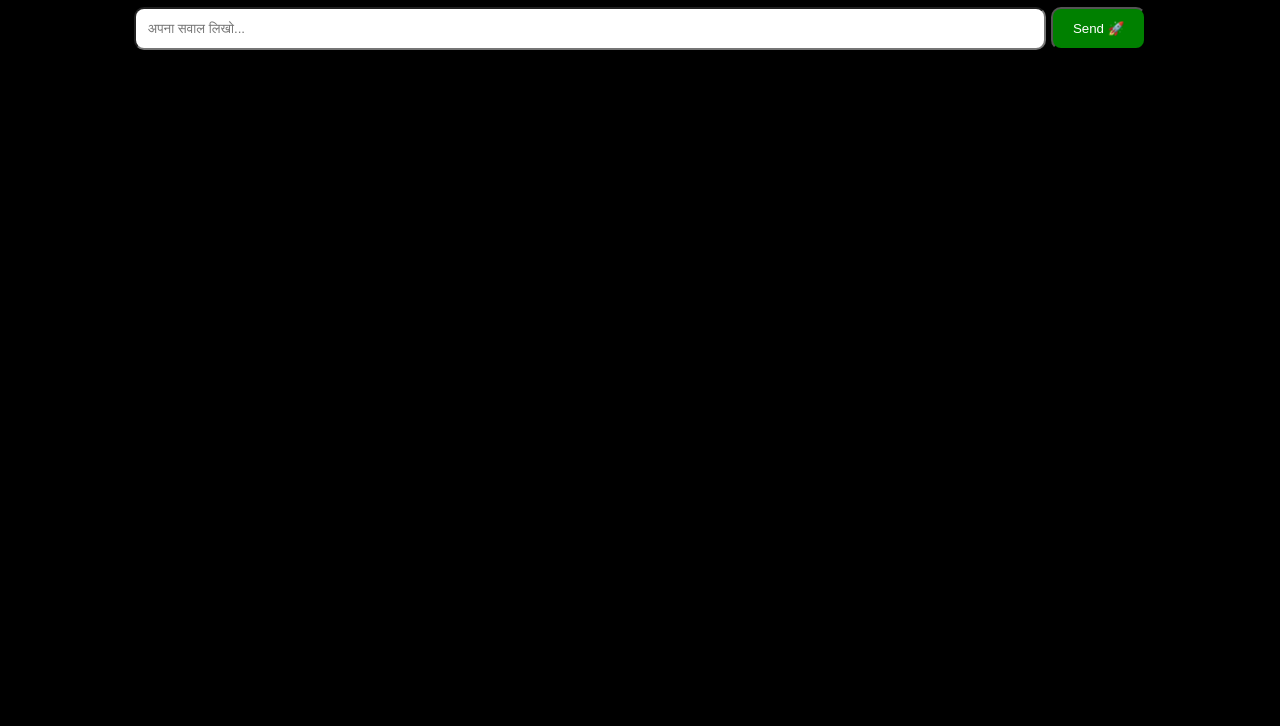
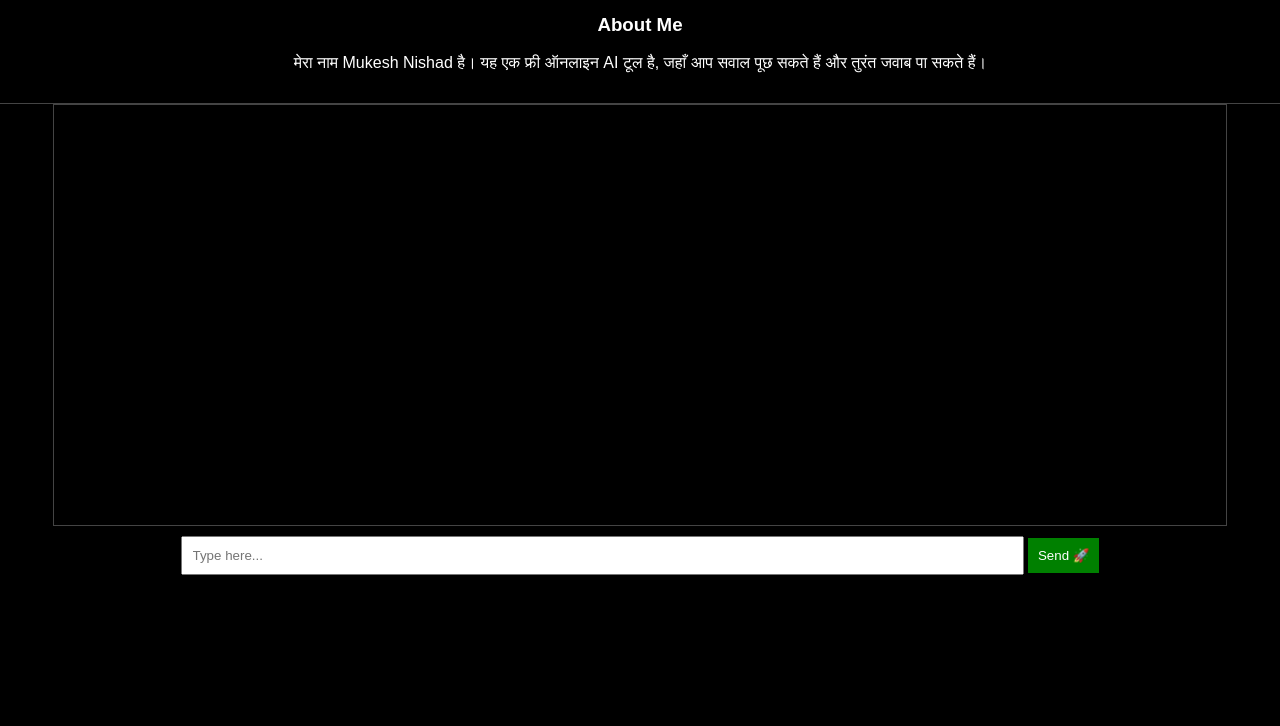
Before and after one commit to mkoffline9-commits/NishadGPT, a website: page index.html in a window 1280 px wide. Shown: the part 74-800 px from the top of the page. Drawn offline with Linux system fonts and the light colour scheme.

Commit message:
Update index.html

```diff
--- a/index.html
+++ b/index.html
@@ -1,46 +1,108 @@
 <!DOCTYPE html>
-<html>
+<html lang="hi">
 <head>
-  <title>NishadGPT 🤖</title>
+<meta charset="UTF-8">
+<title>NishadGPT</title>
+
+<style>
+body {
+  background: black;
+  color: white;
+  font-family: Arial;
+  text-align: center;
+  margin: 0;
+}
+
+/* Header */
+header {
+  background: #111;
+  padding: 15px;
+  font-size: 20px;
+}
+
+/* About */
+#about {
+  padding: 15px;
+  border-bottom: 1px solid #444;
+}
+
+/* Chat Box */
+#chat {
+  width: 90%;
+  margin: auto;
+  height: 50vh;
+  overflow-y: auto;
+  border: 1px solid #444;
+  padding: 10px;
+}
+
+/* Input Area */
+#inputArea {
+  margin: 10px;
+}
+
+input {
+  width: 65%;
+  padding: 10px;
+}
+
+button {
+  padding: 10px;
+  background: green;
+  color: white;
+  border: none;
+  cursor: pointer;
+}
+</style>
+
 </head>
-<body style="text-align:center; font-family:Arial; background:black; color:white;">
+<body>
 
-  <h1>🤖 NishadGPT</h1>
+<header>🤖 NishadGPT</header>
 
-  <input id="question" placeholder="अपना सवाल लिखो..."
-  style="width:70%; padding:12px; border-radius:10px;">
+<!-- About Section -->
+<div id="about">
+  <h3>About Me</h3>
+  <p>
+    मेरा नाम Mukesh Nishad है। यह एक फ्री ऑनलाइन AI टूल है,
+    जहाँ आप सवाल पूछ सकते हैं और तुरंत जवाब पा सकते हैं।
+  </p>
+</div>
 
-  <button onclick="askAI()"
-  style="padding:12px 20px; border-radius:10px; background:green; color:white;">
-  Send 🚀
-  </button>
+<!-- Chat -->
+<div id="chat"></div>
 
-  <br><br>
-
-  <p id="answer" style="font-size:18px;"></p>
+<div id="inputArea">
+  <input id="input" placeholder="Type here...">
+  <button onclick="send()">Send 🚀</button>
+</div>
 
 <script>
-    async function askAI() {
-      let q = document.getElementById("question").value;
+async function send() {
+  const input = document.getElementById("input");
+  const chat = document.getElementById("chat");
 
-      let res = await fetch("/api", {
+  const text = input.value;
+  if (!text) return;
+
+  chat.innerHTML += "<p><b>You:</b> " + text + "</p>";
+
+  input.value = "";
+
+  const res = await fetch("/api", {
     method: "POST",
     headers: {
       "Content-Type": "application/json"
     },
-        body: JSON.stringify({ text: q })
+    body: JSON.stringify({ text })
   });
 
-      let data = await res.json();
-      document.getElementById("answer").innerText = data.reply;
+  const data = await res.json();
+
+  chat.innerHTML += "<p><b>AI:</b> " + data.reply + "</p>";
+
+  chat.scrollTop = chat.scrollHeight;
 }
-
-    // Enter press से भी send होगा
-    document.getElementById("question").addEventListener("keypress", function(e) {
-      if (e.key === "Enter") {
-        askAI();
-      }
-    });
 </script>
 
 </body>
```
Lines whose indentation alone changed are shown as unchanged.
